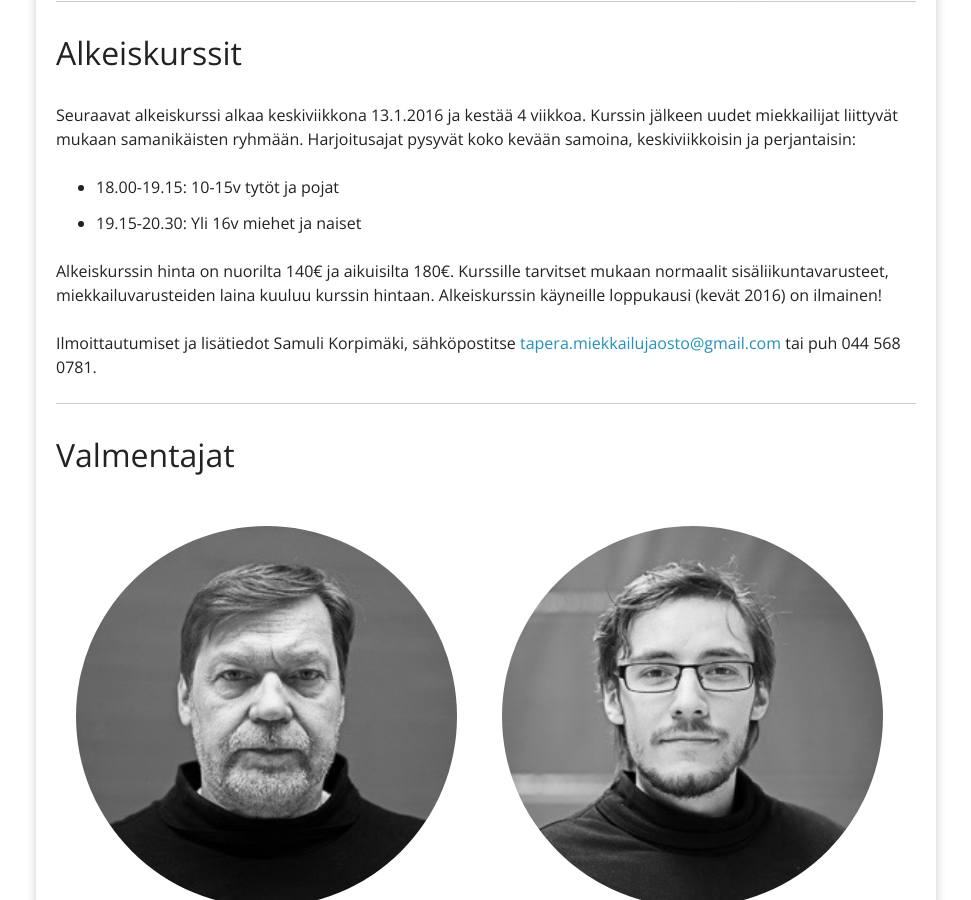
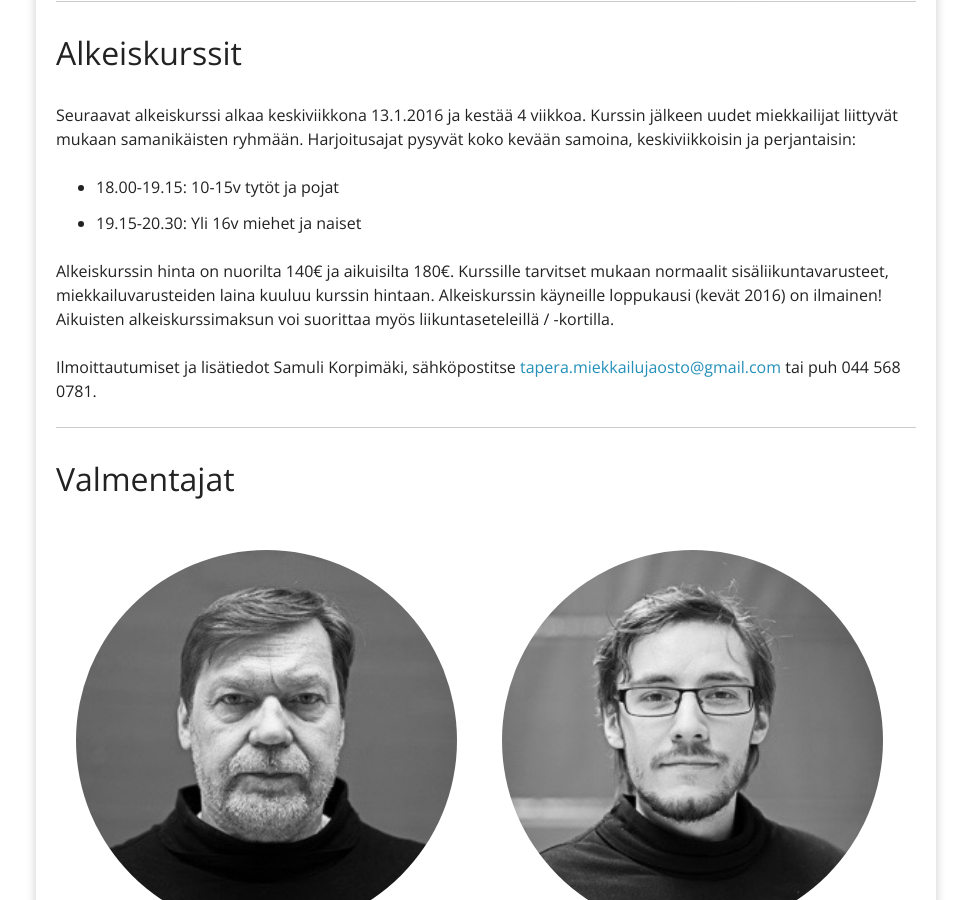
Before and after one commit to omahlama/eramiekkailu.fi, a Jekyll site: the page built from index.md, in a window 1280 px wide and 900 px high, scrolled down 853 px. Shown: the whole window, without its empty margins (154-1125 px from the left). Built offline with Jekyll 4.4.1, drawn with Linux system fonts in a browser that asks for light colours; nearby versions of some CDN libraries.

Commit message:
Liikuntaseteli

```diff
--- a/index.md
+++ b/index.md
@@ -27,7 +27,7 @@ Seuraavat alkeiskurssi alkaa keskiviikkona 13.1.2016 ja kestää 4 viikkoa. Kurs
 * 18.00-19.15: 10-15v tytöt ja pojat
 * 19.15-20.30: Yli 16v miehet ja naiset
 
-Alkeiskurssin hinta on nuorilta 140€ ja aikuisilta 180€. Kurssille tarvitset mukaan normaalit sisäliikuntavarusteet, miekkailuvarusteiden laina kuuluu kurssin hintaan. Alkeiskurssin käyneille loppukausi (kevät 2016) on ilmainen!
+Alkeiskurssin hinta on nuorilta 140€ ja aikuisilta 180€. Kurssille tarvitset mukaan normaalit sisäliikuntavarusteet, miekkailuvarusteiden laina kuuluu kurssin hintaan. Alkeiskurssin käyneille loppukausi (kevät 2016) on ilmainen! Aikuisten alkeiskurssimaksun voi suorittaa myös liikuntaseteleillä / -kortilla.
 
 Ilmoittautumiset ja lisätiedot Samuli Korpimäki, sähköpostitse [tapera.miekkailujaosto@gmail.com](mailto:tapera.miekkailujaosto@gmail.com) tai puh 044 568 0781.
 
```
